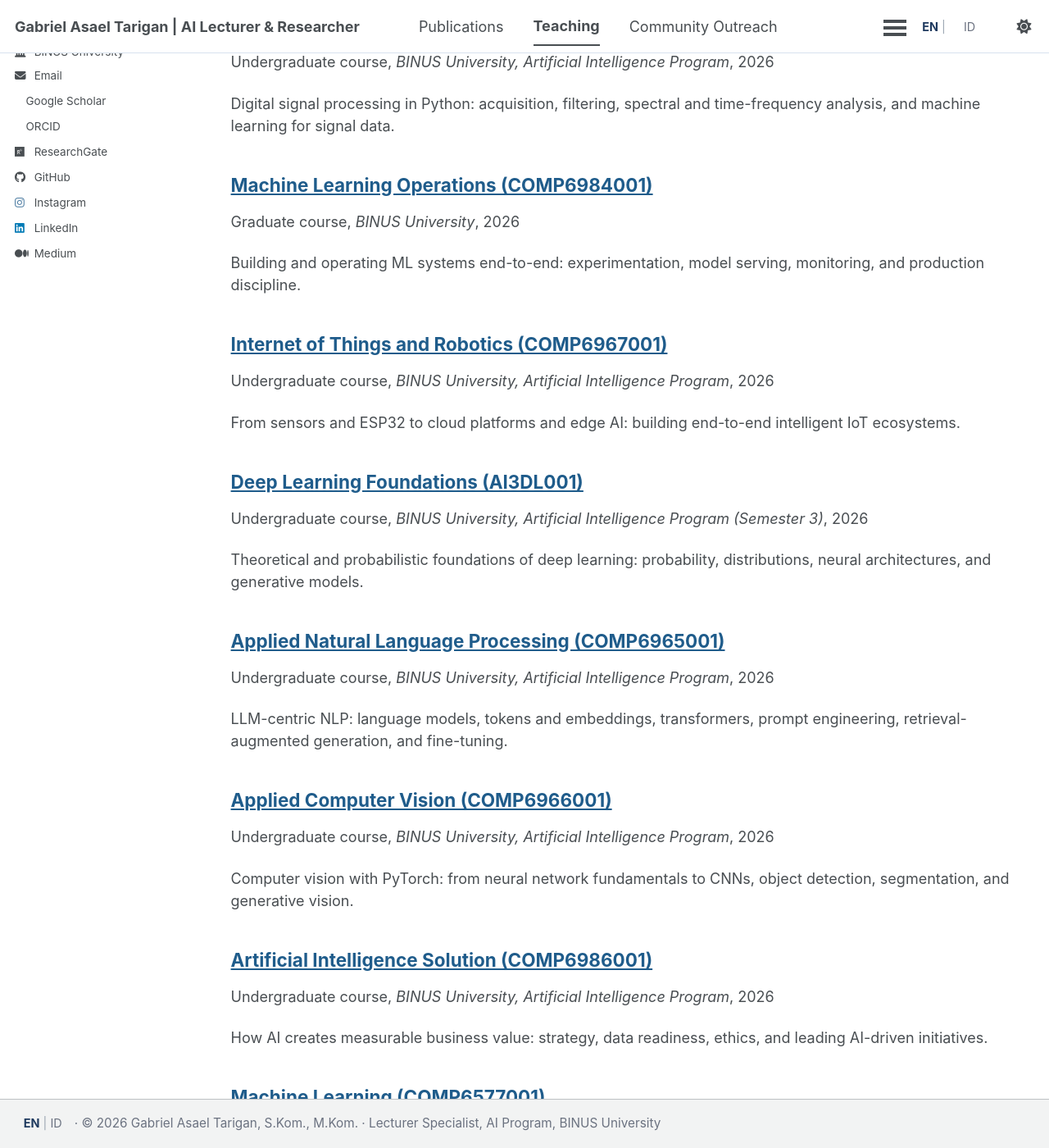
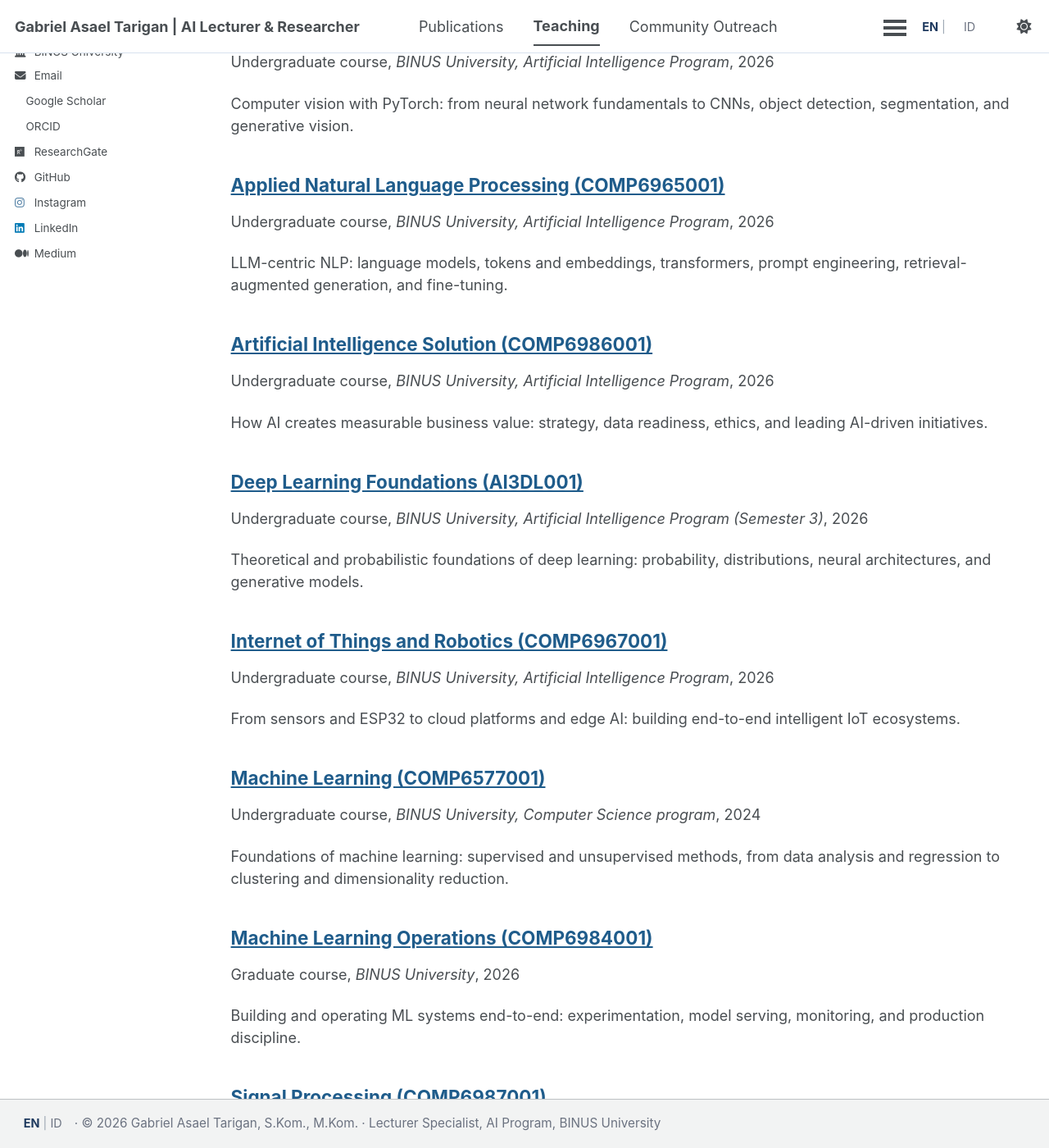
Before and after one commit to asaeltarigan/asaeltarigan.github.io, a Jekyll site: the page built from _pages/teaching.html, in a window 1280 px wide and 1400 px high, scrolled down 447 px. Shown: the whole window at 82% size. Built offline with Jekyll 4.4.1, drawn with Linux system fonts in a browser that asks for light colours; a style sheet for code colours, icons or effects is not loaded; part of the change alters nothing that is shown; some of the changed text lies outside the part shown.

```diff
--- a/_pages/teaching.html
+++ b/_pages/teaching.html
@@ -11,33 +11,32 @@ I designed and authored the core Artificial Intelligence curriculum at BINUS Uni
 
 The pages below show each course's session structure and assessment design. Full session materials are shared with enrolled students only.
 
+{% assign authored_courses = site.teaching | sort: 'title' | where: 'role', 'authored' %}
+{% assign taught_courses = site.teaching | sort: 'title' | where: 'role', 'taught' %}
+
 <h2 class="teaching-section authored">Authored curriculum — BINUS AI Program</h2>
 <p class="teaching-section-note">Courses I designed and built: course outlines, assessment (AoL) design, and lecture materials.</p>
 
-{% for post in site.teaching reversed %}
-  {% if post.role == "authored" %}
-    {% include archive-single.html %}
-  {% endif %}
+{% for post in authored_courses %}
+  {% include archive-single.html %}
 {% endfor %}
 
 <h2 class="teaching-section taught">Courses taught</h2>
 <p class="teaching-section-note">Courses and workshops delivered as a lecturer, based on official or shared outlines.</p>
 
-{% for post in site.teaching reversed %}
-  {% if post.role == "taught" %}
-    {% include archive-single.html %}
-  {% endif %}
+{% for post in taught_courses %}
+  {% include archive-single.html %}
 {% endfor %}
 
 <h3 class="teaching-subsection">Other courses taught</h3>
 <ul class="taught-list">
   <li>Artificial Intelligence</li>
   <li>Code Reengineering (in Java)</li>
+  <li>Computer Vision</li>
   <li>Data Mining (including Global Class)</li>
   <li>Data Structures (in C)</li>
   <li>Deep Learning</li>
   <li>Foundations of AI</li>
   <li>Natural Language Processing (Global Class)</li>
   <li>Speech Recognition</li>
-  <li>Computer Vision</li>
 </ul>
```
